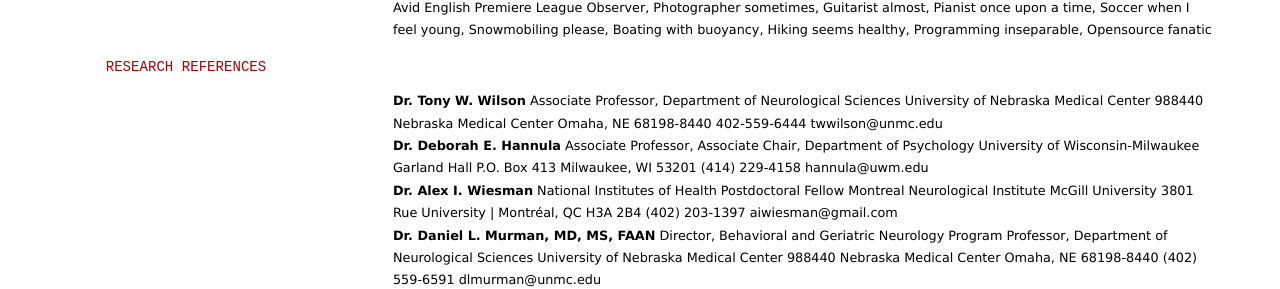
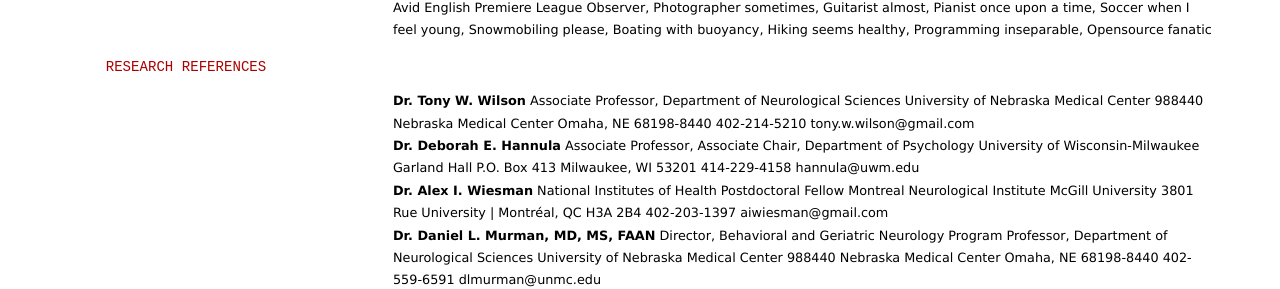
Before and after one commit to nichrishayes/cv, a Jekyll site: the page built from index.md, in a window 1280 px wide and 900 px high, scrolled down 2677 px. Shown: the part 608-897 px from the top of the window. Built offline with Jekyll 4.4.1, drawn with Linux system fonts in a browser that asks for light colours.

Commit message:
updated ref contact info

```diff
--- a/index.md
+++ b/index.md
@@ -231,8 +231,8 @@ Associate Professor, Department of Neurological Sciences
 University of Nebraska Medical Center
 988440 Nebraska Medical Center
 Omaha, NE 68198-8440
-402-559-6444
-twwilson@unmc.edu
+402-214-5210
+tony.w.wilson@gmail.com
 
 __Dr. Deborah E. Hannula__
 Associate Professor, Associate Chair, Department of Psychology
@@ -240,7 +240,7 @@ University of Wisconsin-Milwaukee
 Garland Hall
 P.O. Box 413
 Milwaukee, WI 53201
-(414) 229-4158
+414-229-4158
 hannula@uwm.edu
 
 __Dr. Alex I. Wiesman__
@@ -248,7 +248,7 @@ National Institutes of Health Postdoctoral Fellow
 Montreal Neurological Institute
 McGill University
 3801 Rue University | Montréal, QC H3A 2B4
-(402) 203-1397
+402-203-1397
 aiwiesman@gmail.com
 
 __Dr. Daniel L. Murman, MD, MS, FAAN__
@@ -257,7 +257,7 @@ Professor, Department of Neurological Sciences
 University of Nebraska Medical Center
 988440 Nebraska Medical Center
 Omaha, NE 68198-8440
-(402) 559-6591
+402-559-6591
 dlmurman@unmc.edu
 
 
```
